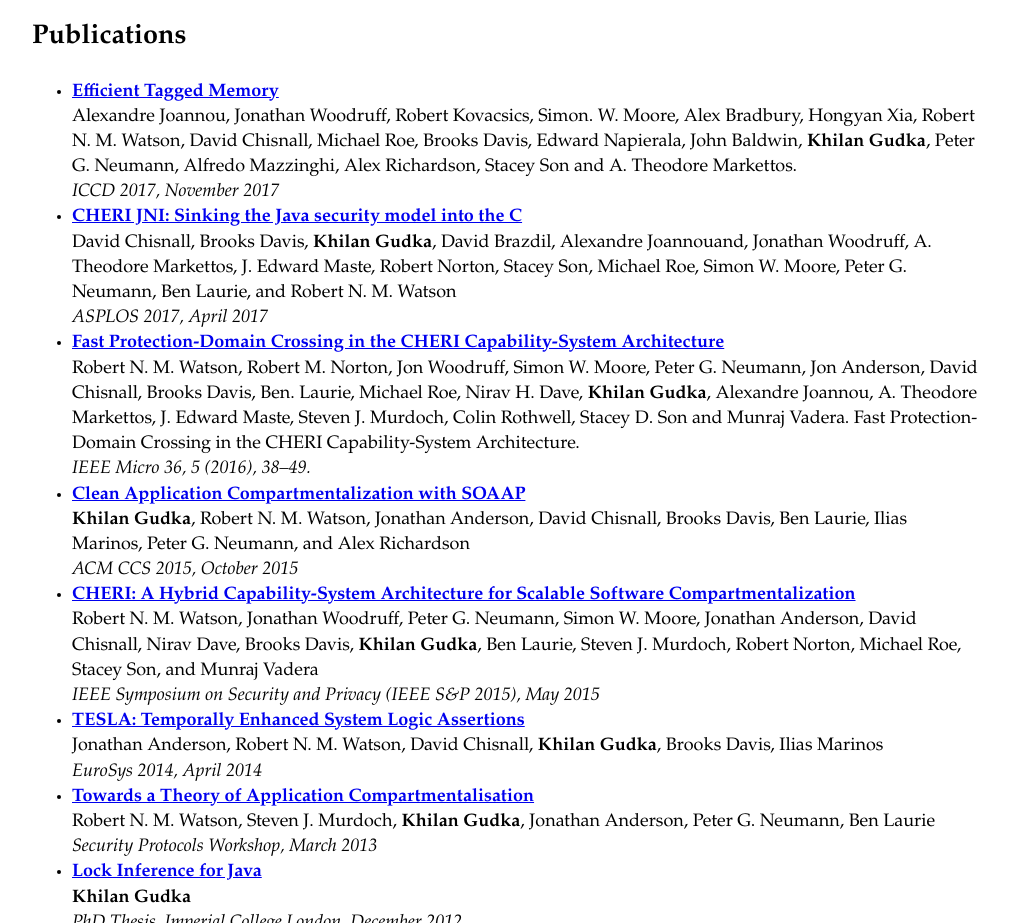
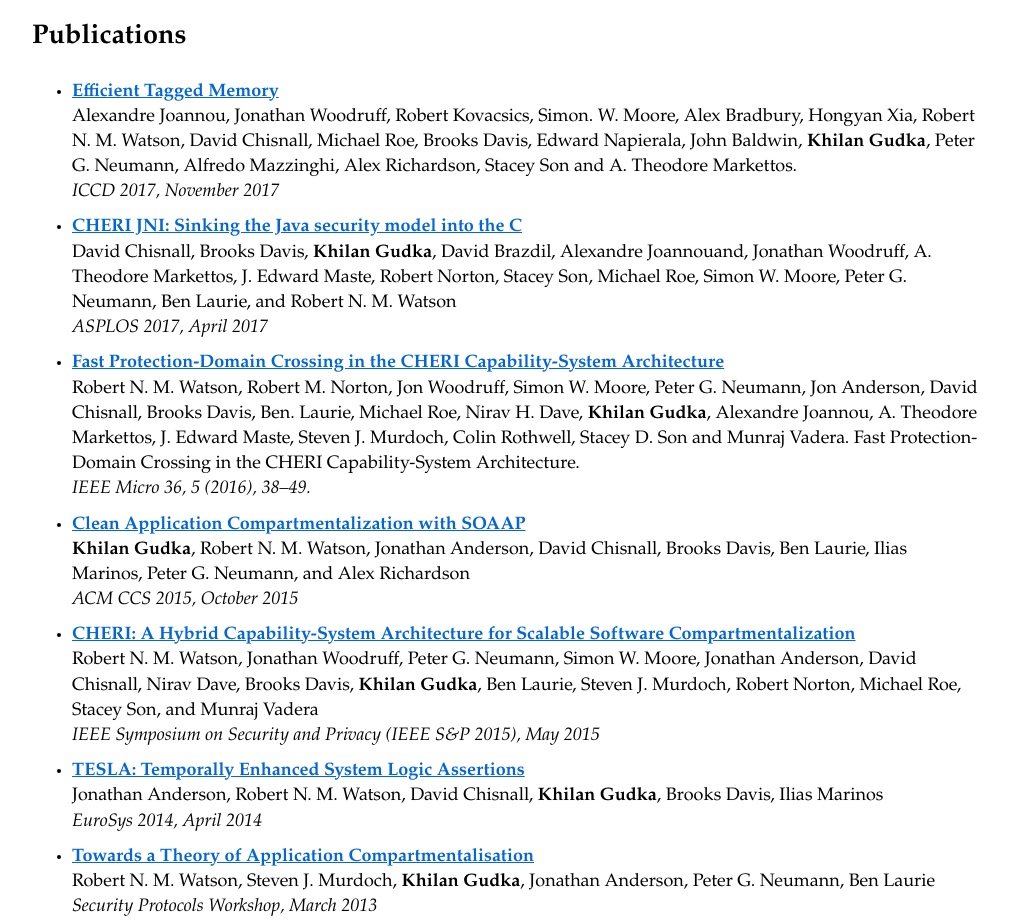
Before and after one commit to khilangudka/khilangudka.github.io, a plain HTML site: page index.html in a window 1280 px wide. Shown: the part 1335-2258 px from the top of the page, without its empty margins (134-1143 px from the left). Drawn offline with Linux system fonts and the light colour scheme.

Commit message:
Style links and add spacing between publications

```diff
--- a/index.html
+++ b/index.html
@@ -3,7 +3,7 @@
 <title>Khilan Gudka</title>
 <link href='style.css' rel='stylesheet' />
 <body>
-	<div class="content">
+	<div id="content">
 		<img align="right" src="images/headshot.jpg" />
 		<h1>Khilan Gudka</h1>
 		<p>
@@ -70,6 +70,7 @@
     </p>
 
 		<h2>Publications</h2>
+    <div id="pubs">
 		<ul>
       <li>
         <a href="http://www.cl.cam.ac.uk/research/security/ctsrd/pdfs/201711-iccd2017-efficient-tags.pdf"><b>Efficient Tagged Memory</b></a><br/>
@@ -133,6 +134,7 @@
         <i>Compiler Construction 2008, October 2008</i>
       </li>
 		</ul>
+    </div>
     <h2 id="contact">Contact details</h2>
     <p>
       You can reach me through the following:
--- a/style.css
+++ b/style.css
@@ -1,4 +1,4 @@
-body, p, ol, ul, td {
+body {
   font: 18px/1.4 Palatino, "Palatino Linotype", "Palatino LT STD", "Book Antiqua", Georgia, serif;
 }
 
@@ -6,14 +6,22 @@ img {
   margin-left: 20px;
 }
 
-div.content {
+a {
+  color: #0366d6;
+}
+
+div#pubs li {
+  margin: 10px 0;
+}
+
+div#content {
   width: 75%;
   margin: auto;
 }
 
 /* Portrait mobile phones and small-sized browser windows */
 @media screen and (max-device-width: 640px) and (orientation: portrait), screen and (max-width: 640px) {
-  div.content {
+  div#content {
     width: 100%;
   }
 }
```
